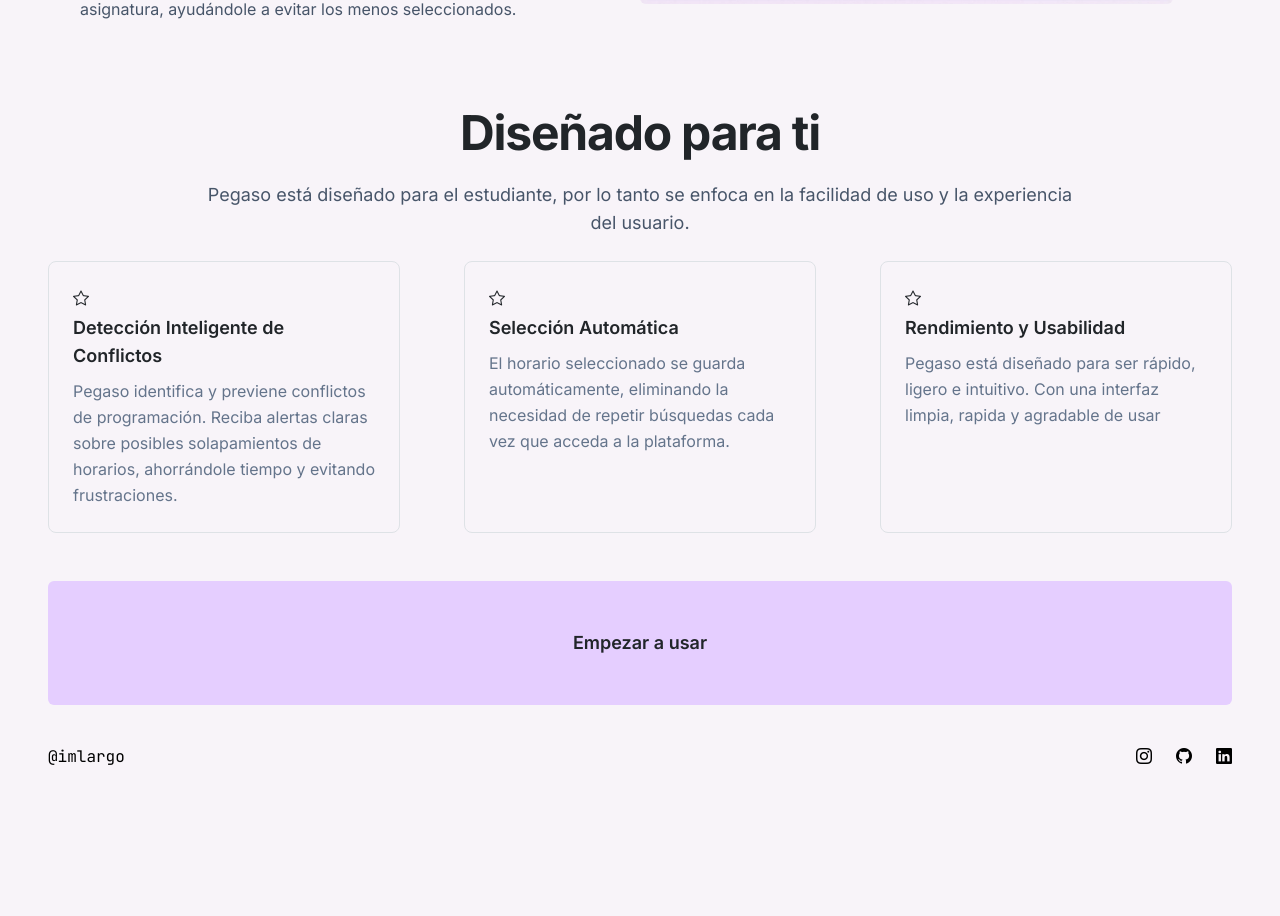
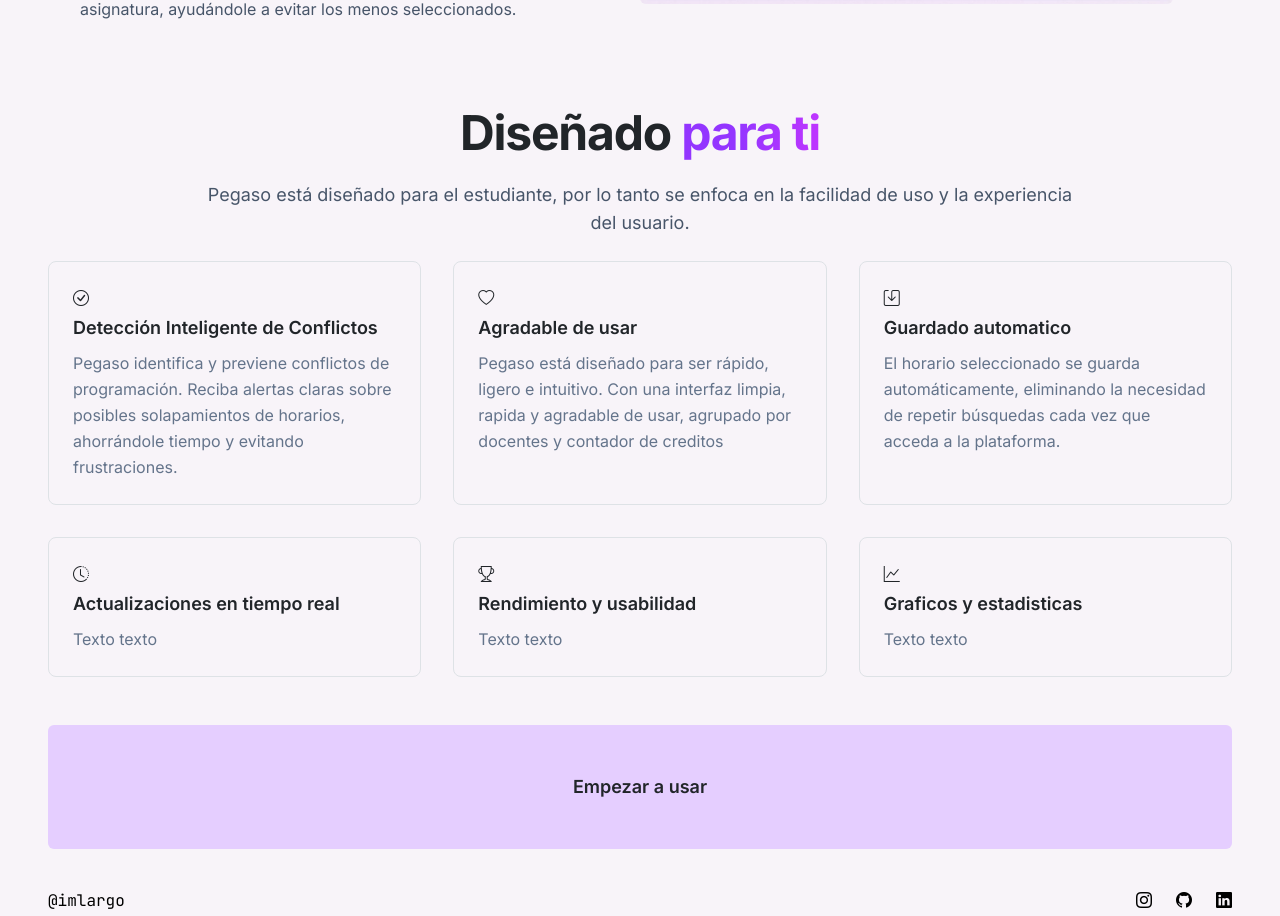
Before and after one commit to kblandonv/pegaso, a SvelteKit app: page / in a window 1280 px wide. Shown: the part 1881-2797 px from the top of the page. Before the commit the page ends 2690 px from the top, so only its background shows below. Built offline with nearby package versions, Linux system fonts and the light colour scheme.

Commit message:
organizar features

```diff
--- a/src/components/Home/Nav.svelte
+++ b/src/components/Home/Nav.svelte
@@ -1,4 +1,4 @@
-<nav class="row py-4">
+<nav class="row py-4 rounded">
 
 	<div class="col-4">
 		<h1  id="imlargo" data-value="imlargo">Pegaso</h1>
@@ -28,7 +28,7 @@
         </a>
 
         <a href="https://www.linkedin.com/in/imlargo">
-            Acerca de
+            About
         </a>
     </div>
 </nav>
--- a/src/routes/+page.svelte
+++ b/src/routes/+page.svelte
@@ -127,34 +127,63 @@
 
 		<section>
 			<div class="mx-auto my-4 flex max-w-4xl flex-col items-center justify-center">
-				<h3 class="mt-4 text-center text-4xl font-bold lg:text-5xl lg:tracking-tight">Diseñado para ti</h3>
+				<h3 class="mt-4 text-center text-4xl font-bold lg:text-5xl lg:tracking-tight">
+					<span>Diseñado</span>
+					<span class="resaltado"> para ti</span>
+				</h3>
 				<p class="mt-4 text-center text-lg text-slate-600 [text-wrap:pretty]">
 					Pegaso está diseñado para el estudiante, por lo tanto se enfoca en la facilidad de uso y la experiencia del usuario.
 				</p>
 			</div>
 
-			<div class="mt-4 grid gap-8 sm:grid-cols-2 md:grid-cols-3 md:gap-16">
+			<div class="mt-4 grid gap-8 sm:grid-cols-2 md:grid-cols-3">
 				<div class="flex flex-col items-start gap-1 rounded-lg border p-4">
-					<i class="bi bi-star"></i>
+					<i class="bi bi-check-circle"></i>
 					<div>
 						<h3 class="text-lg font-semibold">Detección Inteligente de Conflictos</h3>
 						<p class="mt-2 leading-relaxed text-slate-500">Pegaso identifica y previene conflictos de programación. Reciba alertas claras sobre posibles solapamientos de horarios, ahorrándole tiempo y evitando frustraciones.</p>
 					</div>
 				</div>
 
+
 				<div class="flex flex-col items-start gap-1 rounded-lg border p-4">
-					<i class="bi bi-star"></i>
+					<i class="bi bi-heart"></i>
 					<div>
-						<h3 class="text-lg font-semibold">Selección Automática</h3>
+						<h3 class="text-lg font-semibold">Agradable de usar</h3>
+						<p class="mt-2 leading-relaxed text-slate-500">Pegaso está diseñado para ser rápido, ligero e intuitivo. Con una interfaz limpia, rapida y agradable de usar, agrupado por docentes y contador de creditos</p>
+					</div>
+				</div>
+
+				<div class="flex flex-col items-start gap-1 rounded-lg border p-4">
+					<i class="bi bi-save"></i>
+					<div>
+						<h3 class="text-lg font-semibold">Guardado automatico</h3>
 						<p class="mt-2 leading-relaxed text-slate-500">El horario seleccionado se guarda automáticamente, eliminando la necesidad de repetir búsquedas cada vez que acceda a la plataforma.</p>
 					</div>
 				</div>
 
 				<div class="flex flex-col items-start gap-1 rounded-lg border p-4">
-					<i class="bi bi-star"></i>
+					<i class="bi bi-clock-history"></i>
 					<div>
-						<h3 class="text-lg font-semibold">Rendimiento y Usabilidad</h3>
-						<p class="mt-2 leading-relaxed text-slate-500">Pegaso está diseñado para ser rápido, ligero e intuitivo. Con una interfaz limpia, rapida y agradable de usar</p>
+						<h3 class="text-lg font-semibold">Actualizaciones en tiempo real</h3>
+						<p class="mt-2 leading-relaxed text-slate-500">Texto texto</p>
+					</div>
+				</div>
+
+				<div class="flex flex-col items-start gap-1 rounded-lg border p-4">
+
+					<i class="bi bi-trophy"></i>
+					<div>
+						<h3 class="text-lg font-semibold">Rendimiento y usabilidad</h3>
+						<p class="mt-2 leading-relaxed text-slate-500">Texto texto</p>
+					</div>
+				</div>
+
+				<div class="flex flex-col items-start gap-1 rounded-lg border p-4">
+					<i class="bi bi-graph-up"></i>
+					<div>
+						<h3 class="text-lg font-semibold">Graficos y estadisticas</h3>
+						<p class="mt-2 leading-relaxed text-slate-500">Texto texto</p>
 					</div>
 				</div>
 
@@ -175,6 +204,12 @@
 
 <style lang="scss">
 
+	.resaltado {
+        background: linear-gradient(90deg, #9335ff 40%, #bf35ff 100%);
+        -webkit-background-clip: text;
+        -webkit-text-fill-color: transparent;
+	}
+
 	.img-feature {
 		width: 90%;
 		height: auto;
```
